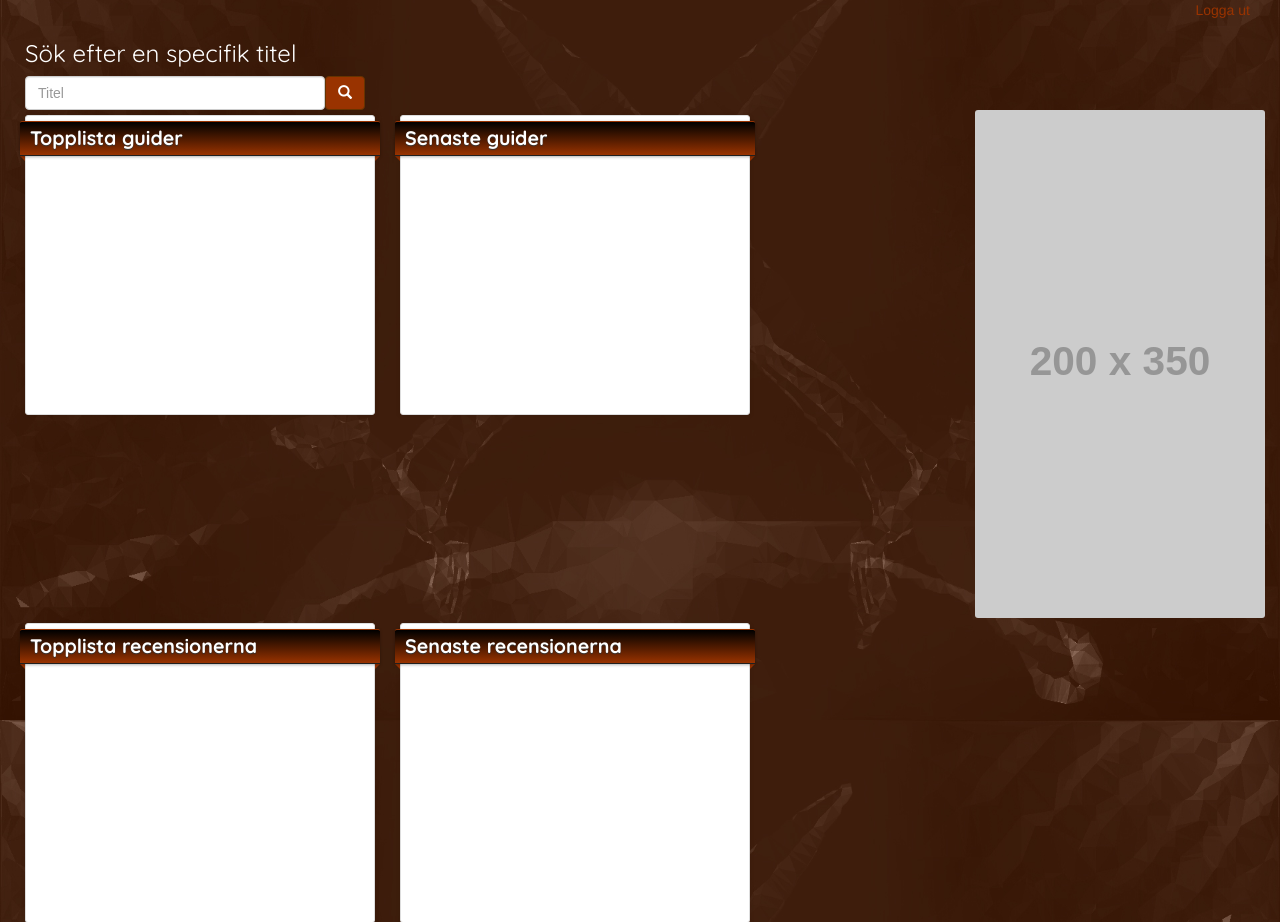
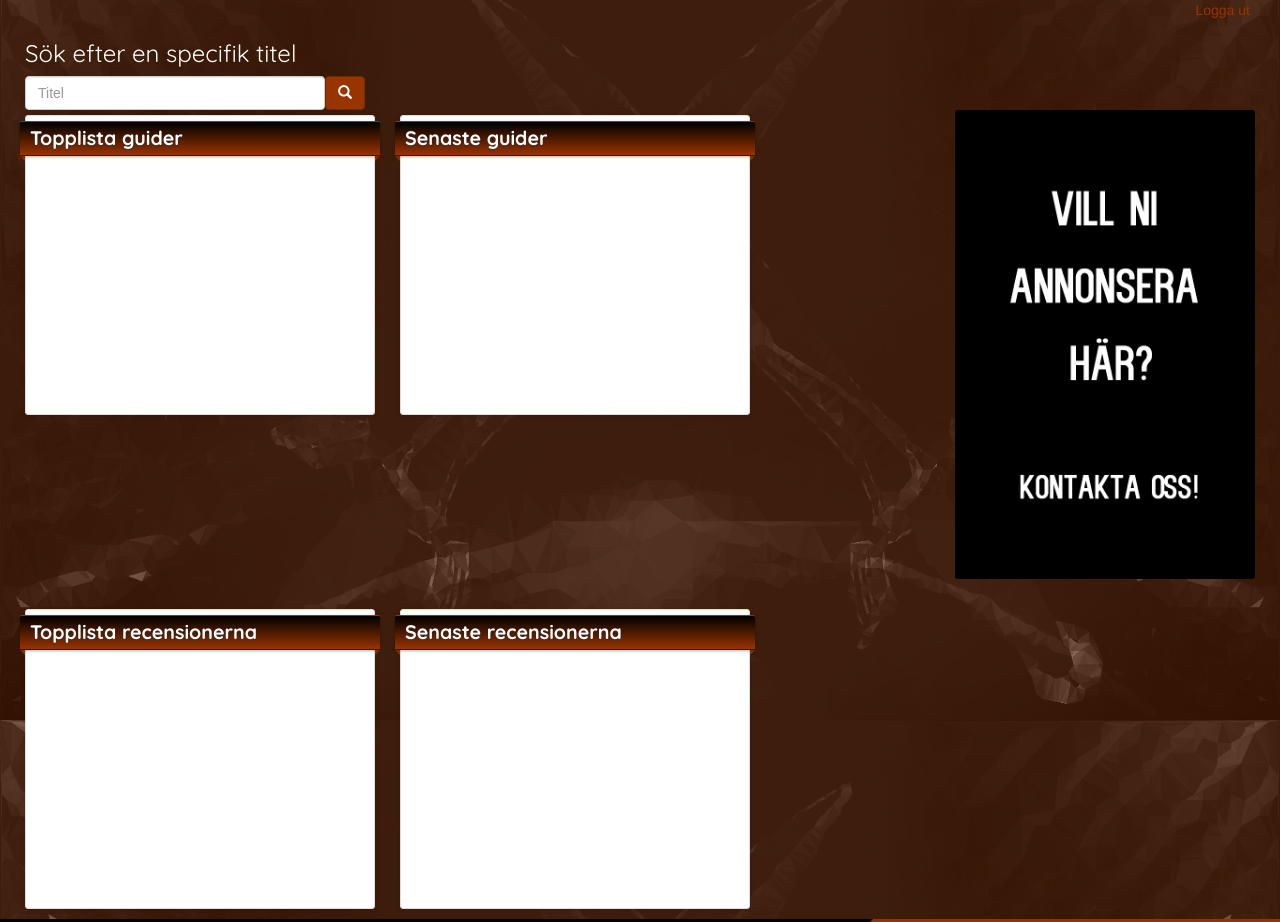
Before and after one commit to Robjen12/GamersKeep, a PHP site: page /choosegenre.php in a window 1280 px wide. Shown: the part 80-1002 px from the top of the page. Run offline with PHP 8.4, Linux system fonts and the light colour scheme; the visitor is signed in with stand-in values (Sample User, id 1); grey boxes labelled with a size stand in for pictures from a placeholder-image service; data that the repository does not hold is empty; some libraries are stand-ins or nearby versions; some web fonts are replaced.

Commit message:
choosegenre final

```diff
--- a/choosegenre.php
+++ b/choosegenre.php
@@ -221,13 +221,15 @@ $content = <<<END
 
 					</div><!-- col md 4 -->
 
-					<div class="col-md-3 col-sm-3 ads pull-right">
+					<div class="col-md-4 content-right pull-right">
 
-					<!-- Reklam karusel -->
+							<div class ="ads">
 
-	  					<img src="http://placehold.it/200x350">
+								<img src="images/ad_req.jpg" class="ads pull-right" width="300px">
 
-					</div><!-- reklam kolumn -->
+							</div><!-- ads -->
+							<br>
+					</div><!-- ads right row 1 -->
 
 				</div><!-- row -->
 
@@ -254,10 +256,18 @@ $content = <<<END
 			  						{$latestgenrereview}
 		  					</div><!-- panel body -->
 
-							</div><!-- panel heading -->
-						</div>
-					</div>
-				</div>
+
+					</div><!-- col md 4 -->
+
+						<div class="col-md-4">
+
+
+						</div><!-- content right -->
+
+					</div><!-- col md 4 -->
+					</div><!-- col md 4 -->
+
+				</div><!-- row -->
 
 
 
--- a/css/style.css
+++ b/css/style.css
@@ -306,7 +306,13 @@ border: none;
 }
 .ads > img {
     border-radius: 3px;
-    width:290px;
+    width:300px;
+	margin-bottom: 25px;
+	margin-right: 10px;
+}
+
+.margin-right-7px {
+	margin-right: 10px;
 }
 .panel-default > .panel-heading {
   border-color: #ddd;
```
